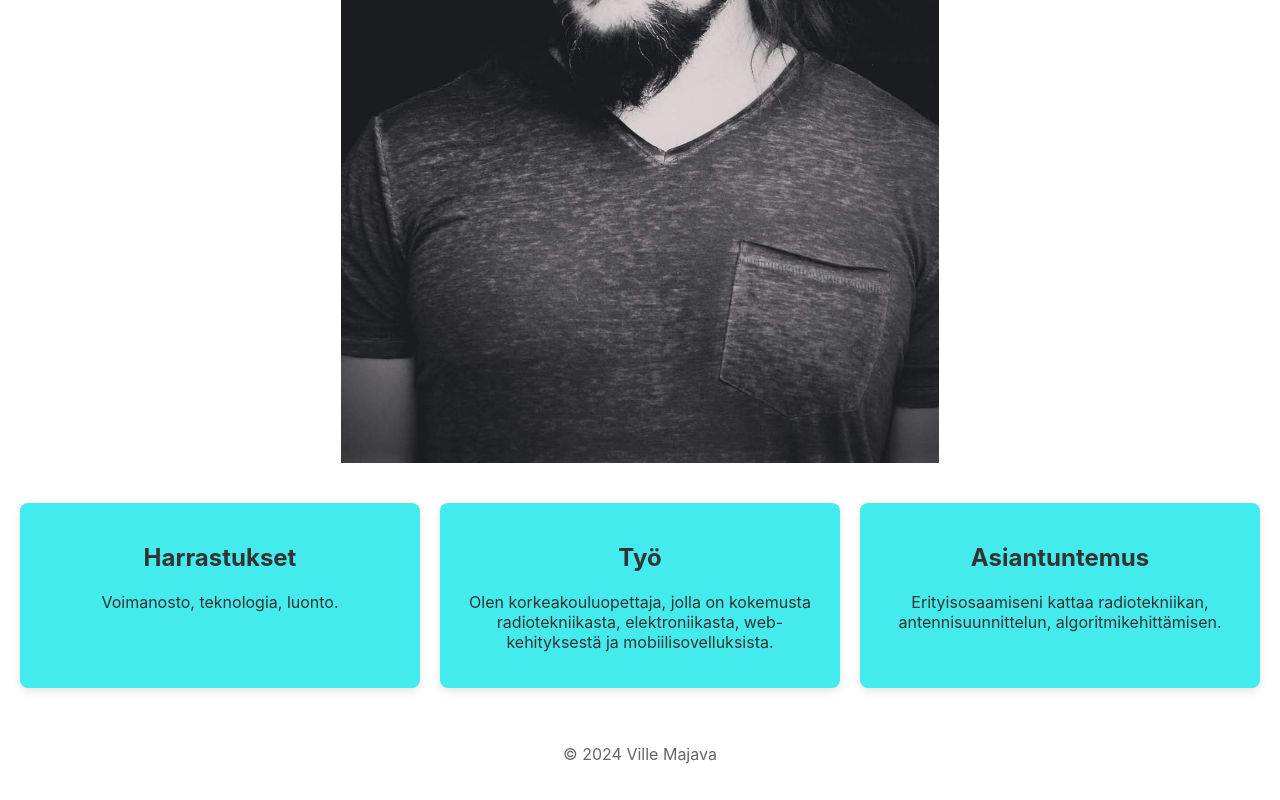
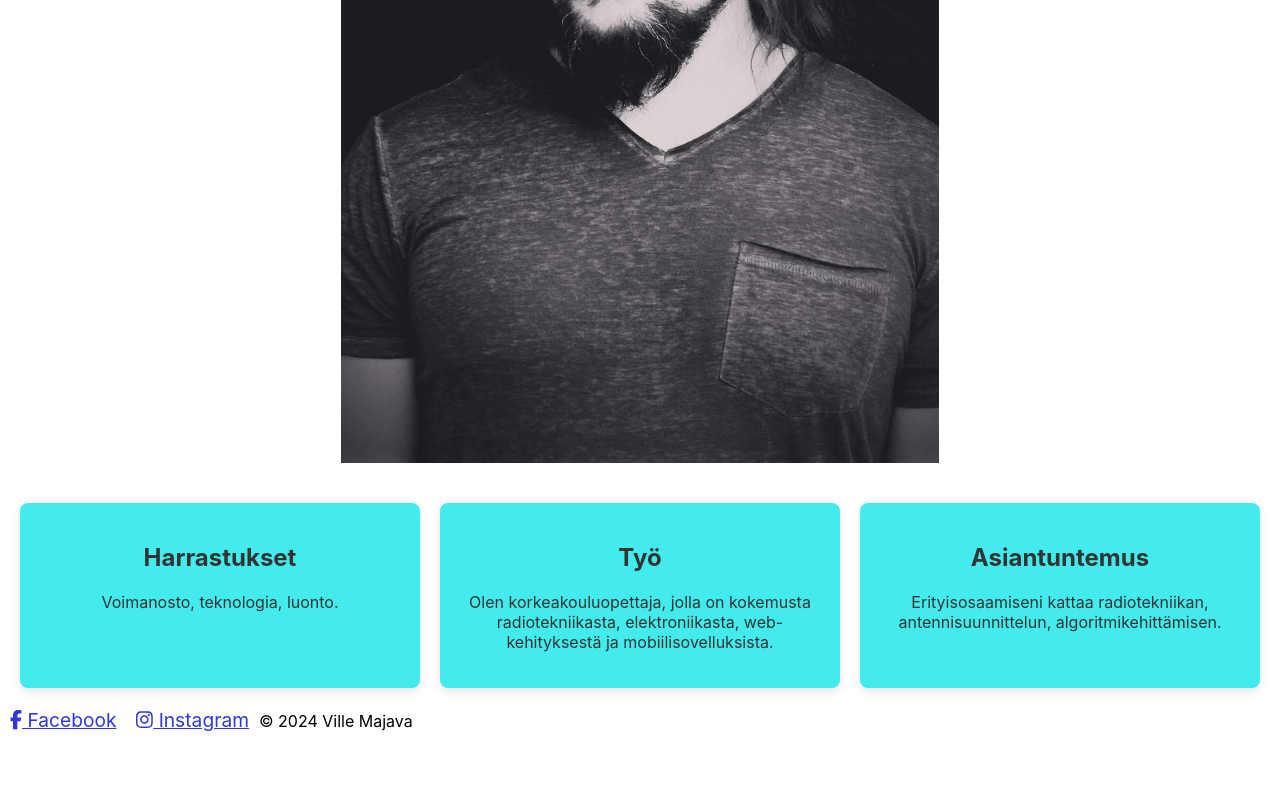
Before and after one commit to Vikke82/villem, a React (Create React App) app: page / in a window 1280 px wide. Shown: the part 462-1262 px from the top of the page. After the commit the page ends 1194 px from the top, so only its background shows below. Built offline with nearby package versions, Linux system fonts and the light colour scheme.

Commit message:
some update

```diff
--- a/package.json
+++ b/package.json
@@ -3,6 +3,9 @@
   "version": "0.1.0",
   "private": true,
   "dependencies": {
+    "@fortawesome/fontawesome-svg-core": "^6.5.2",
+    "@fortawesome/free-brands-svg-icons": "^6.5.2",
+    "@fortawesome/react-fontawesome": "^0.2.0",
     "@testing-library/jest-dom": "^5.17.0",
     "@testing-library/react": "^13.4.0",
     "@testing-library/user-event": "^13.5.0",
--- /dev/null
+++ b/src/Footer.jsx
@@ -0,0 +1,31 @@
+import React from "react";
+import { FontAwesomeIcon } from "@fortawesome/react-fontawesome";
+import { faFacebookF, faInstagram } from "@fortawesome/free-brands-svg-icons";
+import styles from "./styles/Home.module.css";
+
+const Footer = () => {
+  return (
+    <footer className={styles.Footer}>
+      <a
+        href="https://www.facebook.com/ville.majava.5/"
+        className={styles.socialLink}
+        target="_blank"
+        rel="noopener noreferrer"
+      >
+        <FontAwesomeIcon icon={faFacebookF} /> Facebook
+      </a>
+      <a
+        href="https://www.instagram.com/wilde_beaver/"
+        className={styles.socialLink}
+        target="_blank"
+        rel="noopener noreferrer"
+      >
+        <FontAwesomeIcon icon={faInstagram} /> Instagram
+      </a>
+
+      <a>© 2024 Ville Majava</a>
+    </footer>
+  );
+};
+
+export default Footer;
--- a/src/pages/Home.jsx
+++ b/src/pages/Home.jsx
@@ -40,10 +40,6 @@ const Home = () => {
           </p>
         </div>
       </section>
-
-      <footer className={styles.footer}>
-        <p>© 2024 Ville Majava</p>
-      </footer>
     </div>
   );
 };
--- a/src/pages/Layout.jsx
+++ b/src/pages/Layout.jsx
@@ -1,12 +1,13 @@
 import React from "react";
 import { Outlet } from "react-router-dom";
 import NavBa from "../NavBa";
+import Footer from "../Footer";
 
 const Layout = () => {
   return (
     <>
       {" "}
-      <NavBa /> <Outlet />{" "}
+      <NavBa /> <Outlet /> <Footer />{" "}
     </>
   );
 };
--- a/src/styles/Home.module.css
+++ b/src/styles/Home.module.css
@@ -92,6 +92,23 @@ button {
   color: blue;
 }
 
+.footer {
+  padding: 20px;
+  background-color: #333;
+  color: white;
+  text-align: center;
+}
+
+.socialLink {
+  margin: 0 10px;
+  color: rgb(46, 55, 222);
+  font-size: 1.2em; /* Säädä koon mukaan */
+}
+
+.socialLink:hover {
+  color: #ddd;
+}
+
 @media (min-width: 768px) {
   .content {
     flex-direction: row;
```
Also changed, not shown: 1 other file (tests, documents, lock files or other folders).
